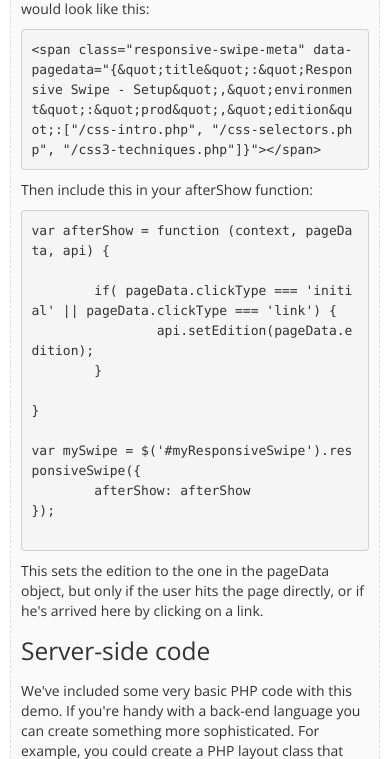
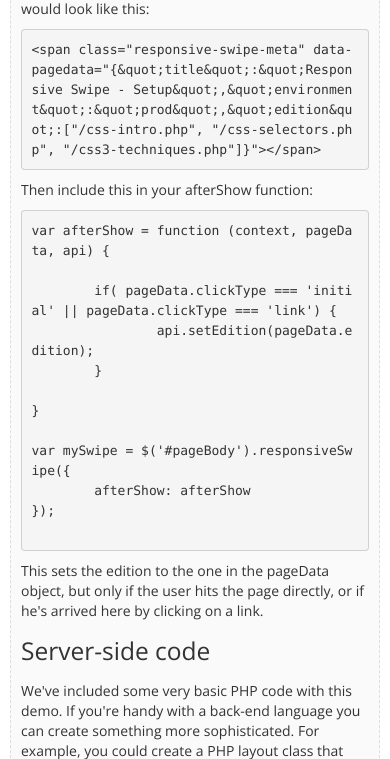
Before and after one commit to andfinally/responsive-swipe, a PHP site: page /setup.php in a window 390 px wide. Shown: the part 2478-3237 px from the top of the page. Run offline with PHP 8.4, Linux system fonts and the light colour scheme.

Commit message:
setup.php - corrected element passed to responsive swipe

```diff
--- a/setup.php
+++ b/setup.php
@@ -72,7 +72,7 @@ var mySwipe = $('#pageBody').responsiveSwipe({
 
 }
 
-var mySwipe = $('#myResponsiveSwipe').responsiveSwipe({
+var mySwipe = $('#pageBody').responsiveSwipe({
 	afterShow: afterShow
 });
 		</pre></div>
```
